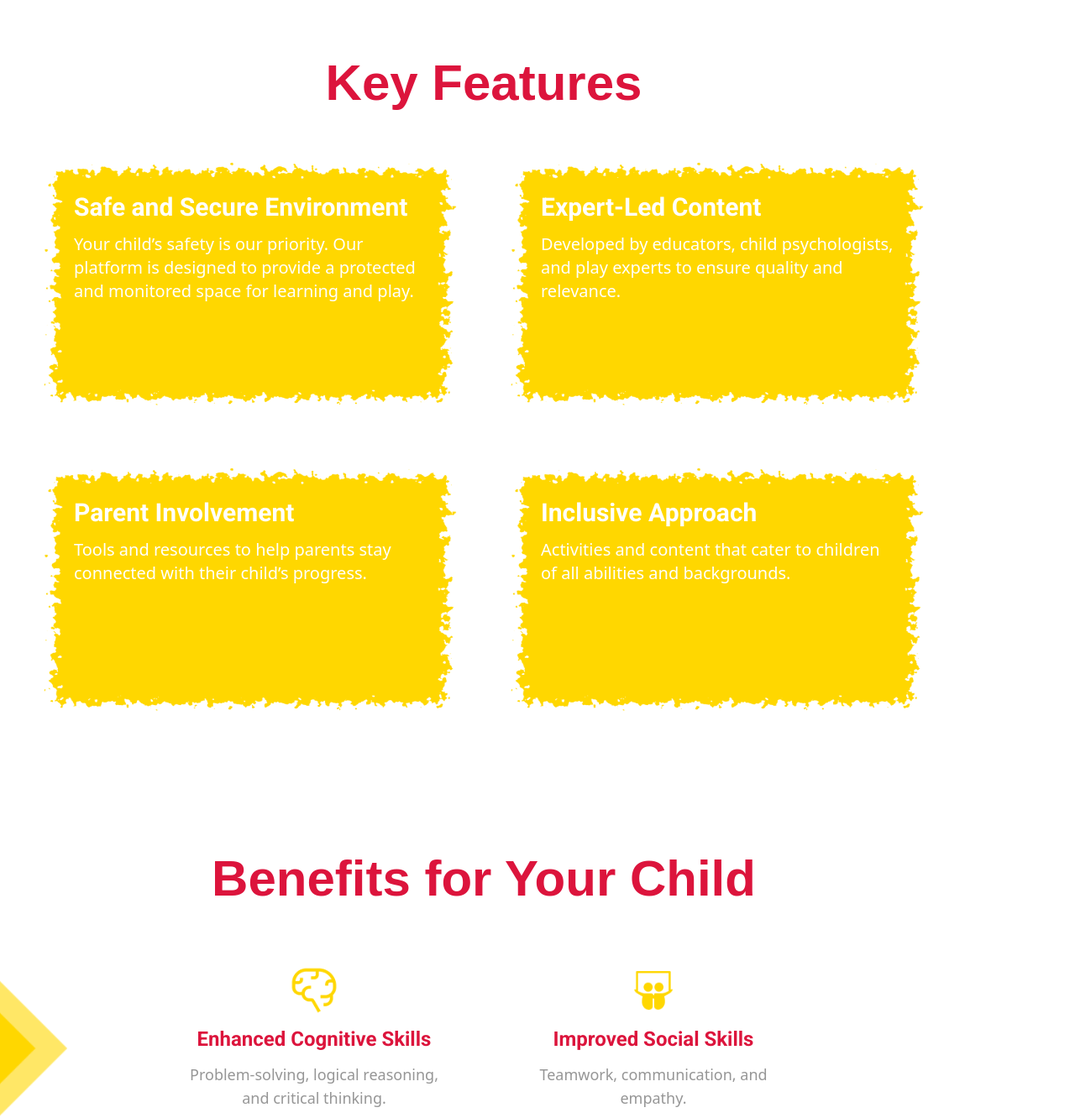
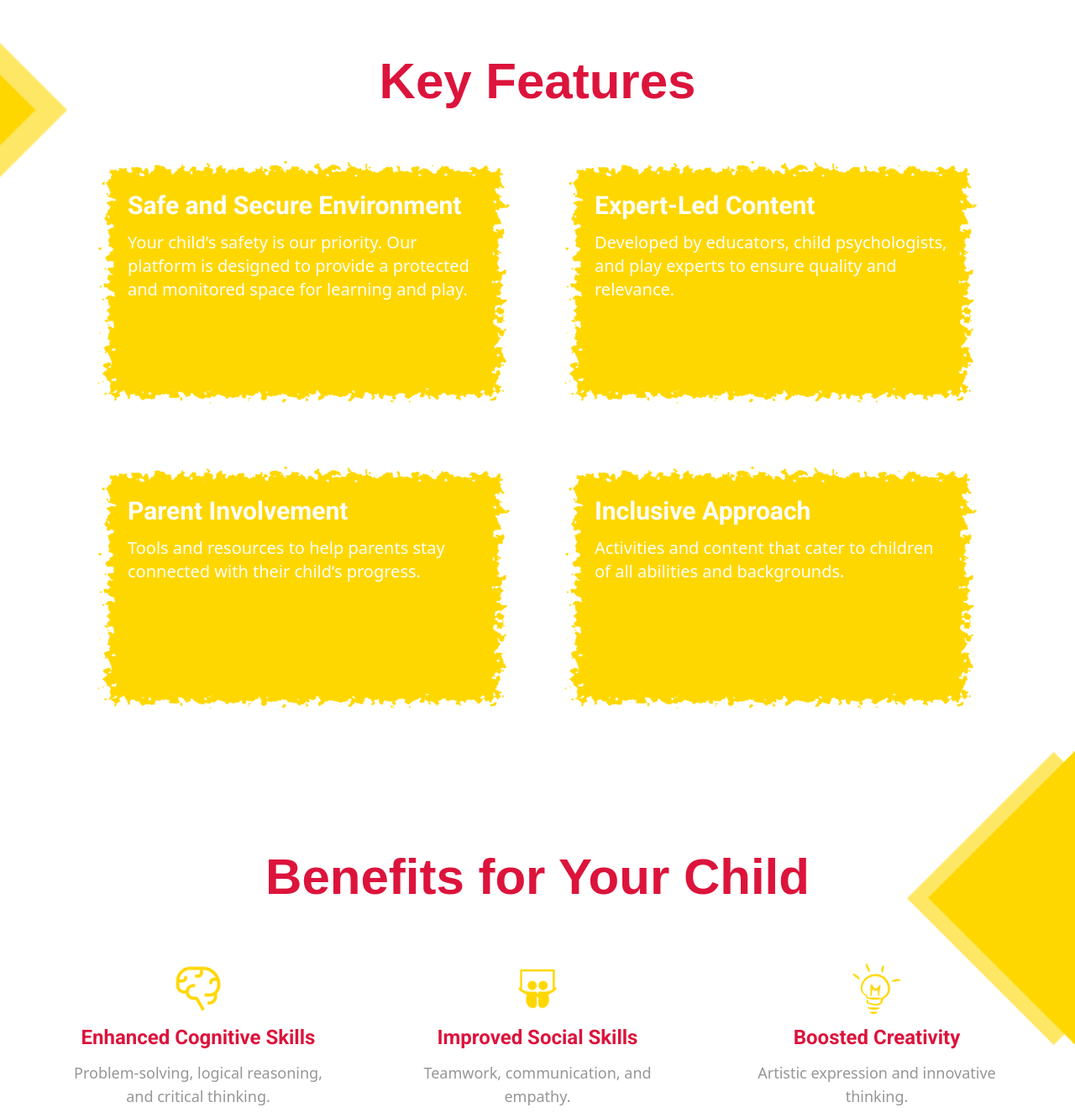
Before and after one commit to Maryammuhammadafzal/children_playing_academy, a Next.js app: page / in a window 1280 px wide. Shown: the part 1155-2487 px from the top of the page at 84% size. Built offline with nearby package versions, Linux system fonts and the light colour scheme; a web font is replaced by a local one.

Commit message:
creating new sections

```diff
--- a/app/Benefits/Page.tsx
+++ b/app/Benefits/Page.tsx
@@ -30,10 +30,10 @@ const BenefitsPage = () => {
     },
   ];
   return (
-    <div className="w-full h-auto flex justify-center items-center py-20">
-      <div className="vector absolute -right-20 top-[1900px] rotate-180 w-auto h-auto z-50">
+    <div className="w-full h-auto flex justify-center relative items-center py-20">
+      <div className="vector absolute -right-0 -top-10 max-md:hidden w-auto h-auto z-50">
         <Image
-          src="/images/vector-1.png"
+          src="/images/vector-2.png"
           alt="vector"
           width={200}
           height={100}
@@ -41,7 +41,7 @@ const BenefitsPage = () => {
         />
       </div>
       <div className="w-full h-auto flex flex-col gap-16 justify-center items-center">
-        <h2 className="text-primary font-bold xl:text-6xl sm:text-4xl text-3xl lg:text-5xl md:text-4xl font-sans ">
+        <h2 className="text-primary font-bold xl:text-6xl md:text-5xl max-xs:text-3xl text-center text-4xl font-sans ">
           Benefits for Your Child
         </h2>
 
--- a/app/Features/Page.tsx
+++ b/app/Features/Page.tsx
@@ -21,8 +21,8 @@ const FeaturesPage = () => {
     },
   ]
   return (
-    <div className="w-full h-auto flex justify-center items-center py-20">
-      <div className="vector absolute -left-5 top-[1500px] w-auto h-auto z-50">
+    <div className="w-full h-auto flex justify-center relative items-center py-20">
+      <div className="vector absolute -left-5 -top-30 w-auto h-auto z-50">
         <Image
           src="/images/vector-1.png"
           alt="vector"
@@ -31,8 +31,8 @@ const FeaturesPage = () => {
           className="w-[100px]"
         />
       </div>
-      <div className="w-full h-auto flex flex-col gap-14 justify-center items-center">
-          <h2 className="text-primary font-bold xl:text-6xl sm:text-4xl text-3xl lg:text-5xl md:text-4xl font-sans ">
+      <div className="w-[95%] h-auto flex flex-col gap-14 justify-center items-center">
+          <h2 className="text-primary font-bold xl:text-6xl md:text-5xl max-xs:text-3xl text-center text-4xl font-sans">
               Key Features
             </h2>
 
--- a/app/Hero/Page.tsx
+++ b/app/Hero/Page.tsx
@@ -3,7 +3,7 @@ import React from "react";
 // import HeroBgVideo from '@/public/video/Hero-bg-video.mp4'
 const HeroPage = () => {
   return (
-    <div className="w-full h-auto rounded-3xl  flex justify-center items-center relative">
+    <div className="w-[96%] mx-auto my-6 h-auto rounded-3xl  flex justify-center items-center relative">
       <video autoPlay muted loop className="w-full rounded-[10px]">
         <source src="/video/Hero-bg-video.mp4" type="video/mp4" />
       </video>
--- /dev/null
+++ b/app/Services/Page.tsx
@@ -0,0 +1,32 @@
+import Image from "next/image";
+import React from "react";
+
+const ServicePage = () => {
+  return (
+    <div className="w-full h-auto flex justify-center items-center py-20">
+      <div className="w-full h-auto flex flex-col gap-14 justify-center items-center">
+        <h2 className="text-primary font-bold xl:text-6xl md:text-5xl max-xs:text-3xl text-center text-4xl font-sans">
+          What We Offer
+        </h2>
+
+        <div className="flex justify-center items-center flex-col gap-0 w-full h-auto">
+          <div className="w-full h-auto flex justify-center items-center bg-[#FFD70026]">
+            <div className="w-[90%] h-auto flex justify-between md:flex-row flex-col gap-4">
+                <div className="left flex flex-col gap-6 justify-center w-[50%] h-auto">
+                        <h3 className="font-bold text-4xl text-secondary font-sans">Educational Programs</h3>
+                        <div className="flex flex-col gap-3 w-auto h-auto">
+<div className="flex ">
+        <h4 className="text-primary font-bold text-xl w-[270px]">STEM Adventures:</h4>
+        <p className="text-base">Hands-on activities in science, technology, engineering, and math to spark curiosity and innovation.</p>
+</div>
+                        </div>
+                </div>
+            </div>
+          </div>
+        </div>
+      </div>
+    </div>
+  );
+};
+
+export default ServicePage;
--- a/app/page.tsx
+++ b/app/page.tsx
@@ -2,11 +2,13 @@ import Image from "next/image";
 import AboutPage from "./About/Page";
 import FeaturesPage from "./Features/Page";
 import BenefitsPage from "./Benefits/Page";
+import ServicePage from "./Services/Page";
 
 export default function Home() {
-  return <div className="w-[90%] h-auto overflow-hidden p-6 relative">
+  return <div className="w-full mx-auto h-auto flex flex-col items-center overflow-hidden">
     <AboutPage/>
     <FeaturesPage/>
     <BenefitsPage/>
+    <ServicePage/>
   </div>;
 }
```
Also changed, not shown: public/images/vector-2.png (added).
